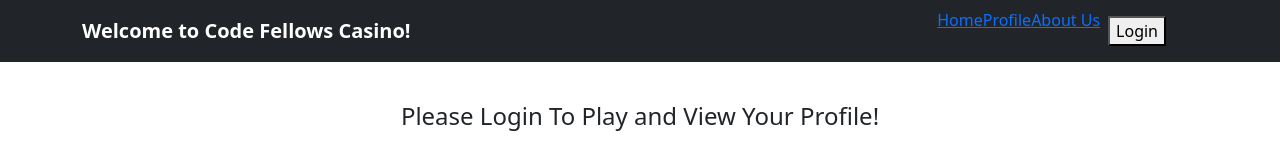
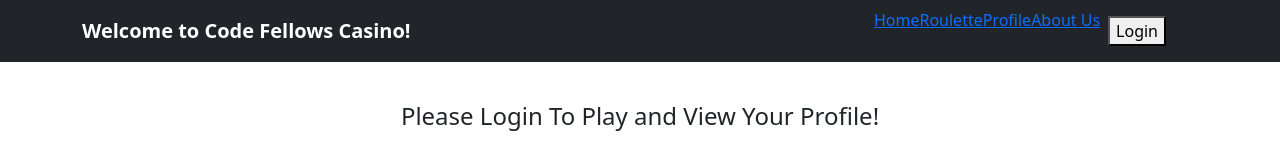
Before and after one commit to Time-Zone-Bandits/CodeFellows-Casino-Frontend, a React (Create React App) app: page /Blackjack in a window 1280 px wide. Shown: the top 160 px of the page. Built offline with nearby package versions, Linux system fonts and the light colour scheme; no server answers.

Commit message:
installed dependencies for roulette wheel

```diff
--- a/package.json
+++ b/package.json
@@ -11,6 +11,7 @@
     "bootstrap": "^5.2.0",
     "react": "^18.2.0",
     "react-bootstrap": "^2.4.0",
+    "react-custom-roulette": "^1.2.0",
     "react-dom": "^18.2.0",
     "react-router-dom": "^6.3.0",
     "react-scripts": "5.0.1",
--- a/src/App.js
+++ b/src/App.js
@@ -10,6 +10,7 @@ import Header from './components/Header';
 import About from './About';
 import Profile from './components/Profile';
 import PleaseLogin from './components/PleaseLogin';
+import Roulette from './components/Roulette';
 
 import {
   BrowserRouter as Router,
@@ -58,7 +59,7 @@ class App extends Component {
               {this.props.auth0.isAuthenticated ?
               <Route path="/Profile" element={<Profile axios={axios} url={url}/>} />
               : <Route path="/Profile" element={<PleaseLogin/>}/>}
-
+              <Route path="/Roulette" element={<Roulette/>}/>
               <Route path="/About" element={<About/>} />
             </Routes>
           </div>
--- a/src/components/Header.js
+++ b/src/components/Header.js
@@ -13,6 +13,7 @@ class Header extends Component {
           <Navbar.Brand id="brand">Welcome to Code Fellows Casino!</Navbar.Brand>
           <Nav className="header-nav">
             <Link to="/Blackjack">Home</Link>
+            <Link to="/Roulette">Roulette</Link>
             <Link to="/Profile">Profile</Link>
             <Link to="/About">About Us</Link>
             <Nav.Link >{<LoginLogout/>}</Nav.Link>
```
Also changed, not shown: src/components/Roulette.js (added), 1 other file (tests, documents, lock files or other folders).
